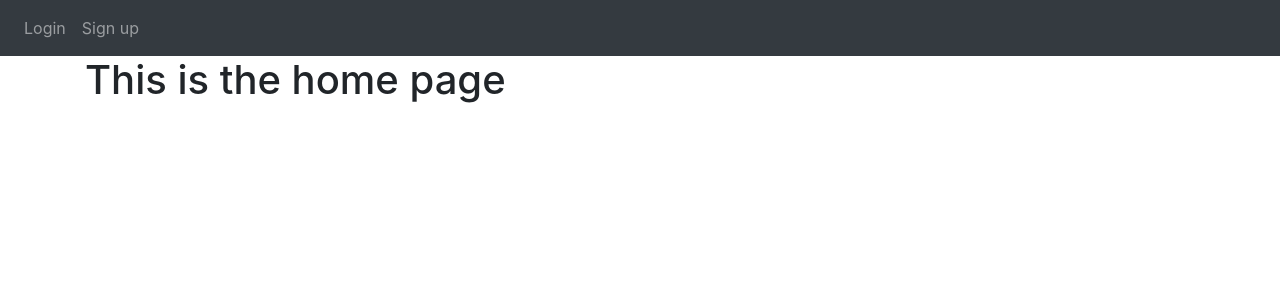
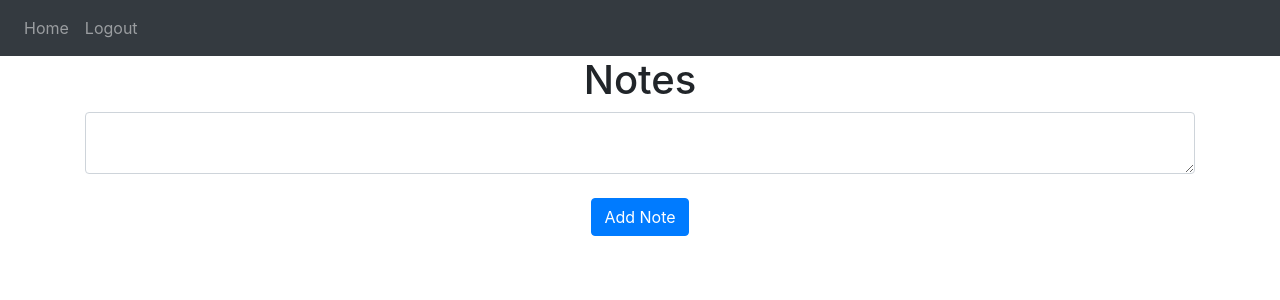
Before and after one commit to DarrenDD/Python-Website, a Flask app: template Website/templates/home.html in a window 1280 px wide. Shown: the top 300 px of the page. Run offline with Flask 2, Linux system fonts and the light colour scheme; the template is opened without the code that fills it: values that come from a table or form of the project are taken from there, others are empty; data comes from the database, SQL or seed files in the repository; both versions use the stored data as it was after the commit; some libraries are stand-ins or nearby versions.

Commit message:
delete note function and fixed script src error

```diff
--- /dev/null
+++ b/Website/static/index.js
@@ -0,0 +1,8 @@
+function deleteNote(noteId) {
+    fetch("/delete-note", {
+      method: "POST",
+      body: JSON.stringify({ noteId: noteId }),
+    }).then((_res) => {
+      window.location.href = "/";
+    });
+  }
--- a/Website/templates/base.html
+++ b/Website/templates/base.html
@@ -79,5 +79,6 @@
       integrity="sha384-JZR6Spejh4U02d8jOt6vLEHfe/JQGiRRSQQxSfFWpi1MquVdAyjUar5+76PVCmYl"
       crossorigin="anonymous"
     ></script>
+    <script type="text/javascript" src="\static\index.js"></script>
   </body>
 </html>
--- a/Website/templates/home.html
+++ b/Website/templates/home.html
@@ -1,5 +1,21 @@
-{%extends "base.html" %} {% block title %}Home{% endblock %}
-
-{% block content %}
-<h1>This is the home page</h1>
-{% endblock %}
+{% extends "base.html" %} {% block title %}Home{% endblock %} {% block content
+    %}
+    <h1 align="center">Notes</h1>
+    <ul class="list-group list-group-flush" id="notes">
+      {% for note in user.notes %}
+      <li class="list-group-item">
+        {{ note.data }}
+        <button type="button" class="close" onClick="deleteNote({{ note.id }})">
+          <span aria-hidden="true">&times;</span>
+        </button>
+      </li>
+      {% endfor %}
+    </ul>
+    <form method="POST">
+      <textarea name="note" id="note" class="form-control"></textarea>
+      <br />
+      <div align="center">
+        <button type="submit" class="btn btn-primary">Add Note</button>
+      </div>
+    </form>
+    {% endblock %}
```
Also changed, not shown: Website/views.py (+27 -2 lines), instance/database.db.
